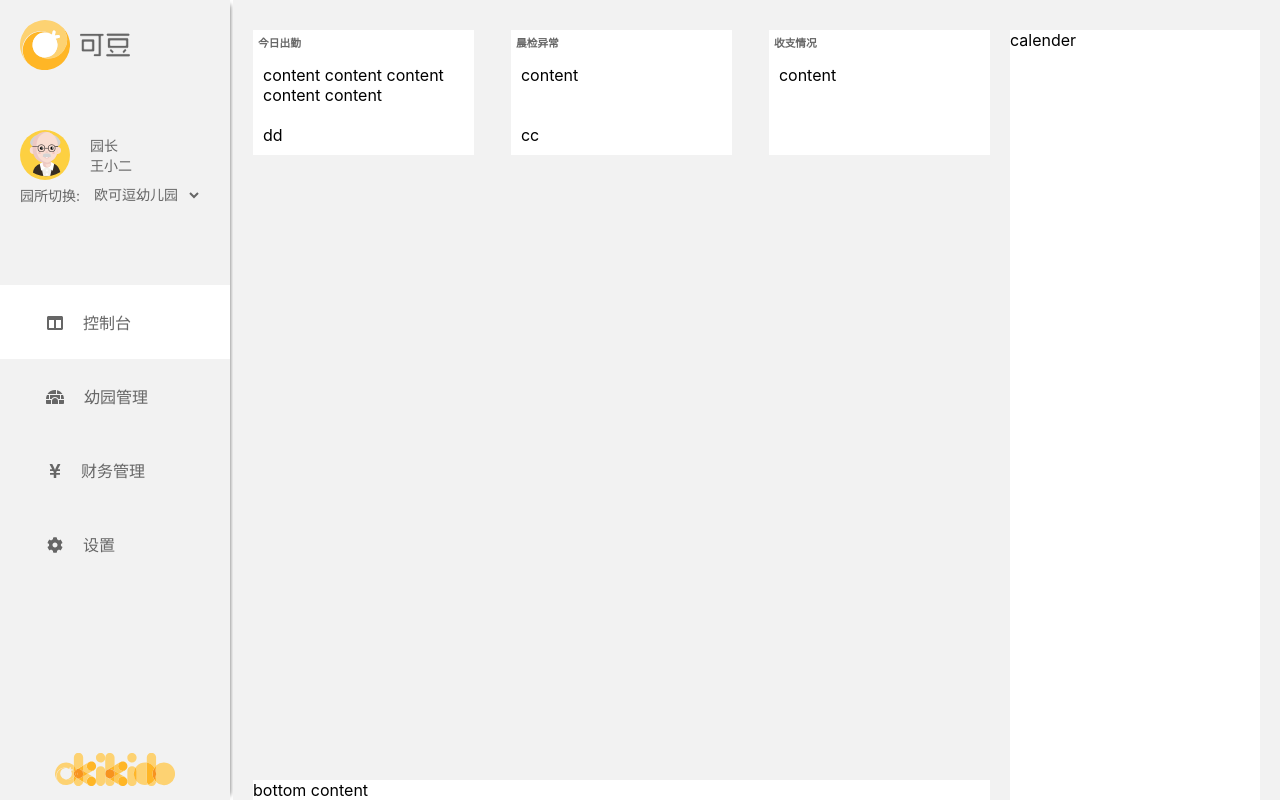
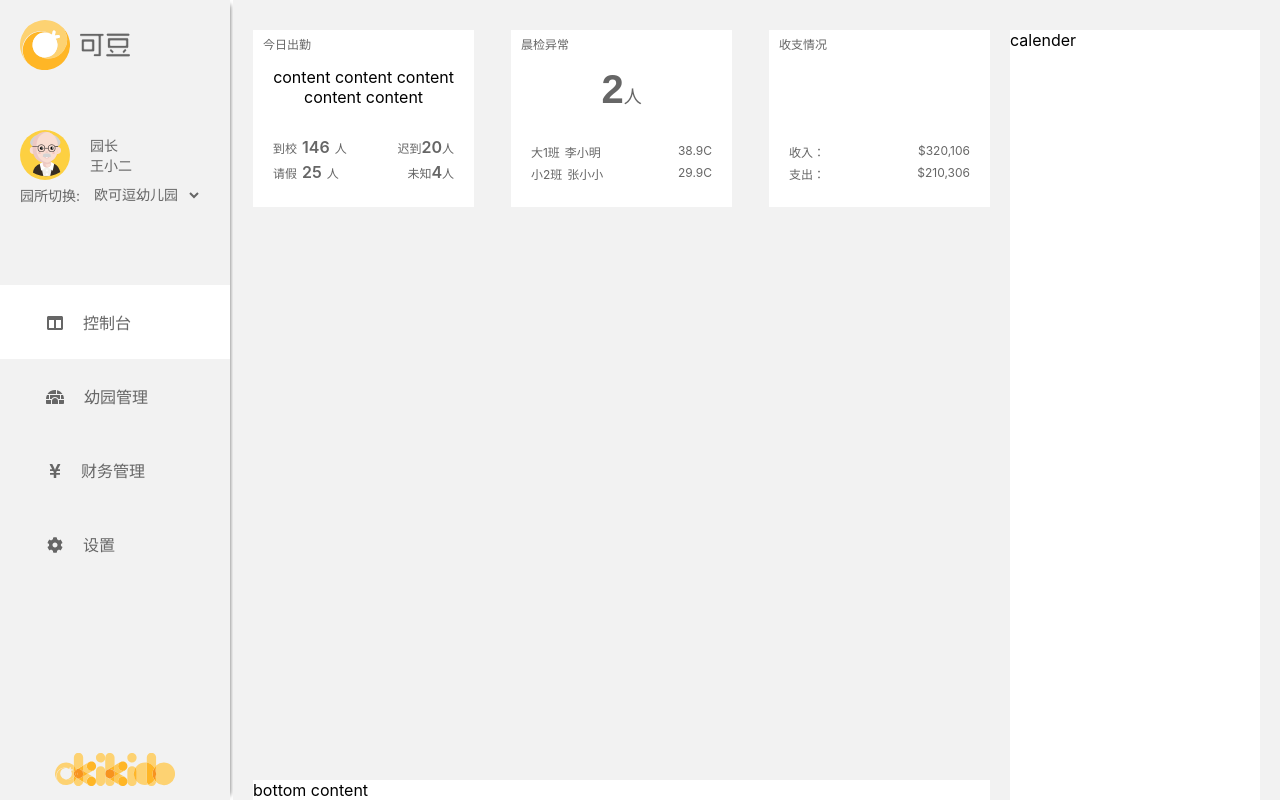
Before and after one commit to mouqinyao/okikiddo-web, a React (Create React App) app: page / in a window 1280 px wide. Built offline with nearby package versions, Linux system fonts and the light colour scheme.

Commit message:
create status board.

```diff
--- a/src/App.js
+++ b/src/App.js
@@ -59,19 +59,72 @@ class App extends Component {
         <div className="center-content">
           <div className="center-top-content">
             <div className="status-card-container">
-              <h6 className="status-card-title">今日出勤</h6>
+              <p className="status-card-title">今日出勤</p>
               <div className="status-card-fill">content content content content content</div>
-              <div className="status-card-footer">dd</div>
+              <div className="status-card-footer">
+                <div className="card-footer-row">
+                  <div className="card-footer-left">
+                    <span>到校</span>
+                    <span><span className="card-footer-number">146</span>人</span>
+                  </div>
+                  <div className="card-footer-right">
+                    <span>迟到</span>
+                    <span><span className="card-footer-number">20</span>人</span>
+                  </div>
+                </div>
+                <div className="card-footer-row">
+                  <div className="card-footer-left">
+                    <span>请假</span>
+                    <span><span className="card-footer-number">25</span>人</span>
+                  </div>
+                  <div className="card-footer-right">
+                    <span>未知</span>
+                    <span><span className="card-footer-number">4</span>人</span>
+                  </div>
+                </div>
+              </div>
             </div>
             <div className="status-card-container">
-              <h6 className="status-card-title">晨检异常</h6>
-              <div className="status-card-fill">content</div>
-              <div className="status-card-footer">cc</div>
+              <p className="status-card-title">晨检异常</p>
+              <div className="status-card-fill card-report-section">
+                <label>2</label>
+                <span>人</span>
+              </div>
+              <div className="status-card-footer">
+                <div className="card-footer-row">
+                  <div className="card-footer-left">
+                    <span>大1班</span>
+                    <span>李小明</span>
+                  </div>
+                  <div className="card-footer-right">38.9C</div>
+                </div>
+                <div className="card-footer-row">
+                  <div className="card-footer-left">
+                    <span>小2班</span>
+                    <span>张小小</span>
+                  </div>
+                  <div className="card-footer-right">29.9C</div>
+                </div>
+              </div>
             </div>
             <div className="status-card-container">
-              <h6 className="status-card-title">收支情况</h6>
-              <div className="status-card-fill">content</div>
-              <div className="status-card-footer"></div>
+              <p className="status-card-title">收支情况</p>
+              <div className="status-card-fill">
+              </div>
+              <div className="status-card-footer">
+                <div className="card-footer-row">
+                    <div className="card-footer-left">
+                      <span>收入：</span>
+                    </div>
+                  <div className="card-footer-right">$320,106</div>
+                </div>
+                <div className="card-footer-row">
+                  <div className="card-footer-left">
+                    <span>支出：</span>
+                  </div>
+                  <div className="card-footer-right">$210,306</div>
+                </div>
+              </div>
             </div>
           </div>
           <div className="center-bottom-content">bottom content</div>
--- a/src/App.scss
+++ b/src/App.scss
@@ -123,17 +123,55 @@
     background-color: #ffffff;
 
     .status-card-title {
-      margin: 5px;
+      margin: 0;
+      padding: 5px 10px;
+      font-size: 12px;
       color: #666666;
     }
 
     .status-card-fill {
       flex: 1 1 auto;
       padding: 10px;
+      text-align: center;
+    }
+
+    .card-report-section {
+      font-size: 18px;
+      color: #666666;
+
+      label {
+        font-size: 40px;
+        font-weight: 600;
+        font-family: sans-serif;
+      }
     }
 
     .status-card-footer {
-      padding: 10px;
+      padding: 20px;
+
+      .card-footer-row {
+        display: flex;
+        justify-content: space-between;
+        margin-bottom: 5px;
+        color: #666666;
+
+        .card-footer-left {
+          font-size: 12px;
+
+          span {
+            margin-right: 5px;
+          }
+        }
+
+        .card-footer-right {
+          font-size: 12px;
+        }
+
+        .card-footer-number {
+          font-size: 16px;
+          font-weight: 600;
+        }
+      }
     }
   }
 }
```
